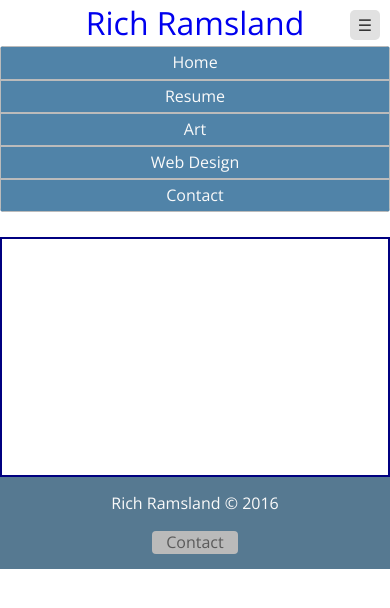
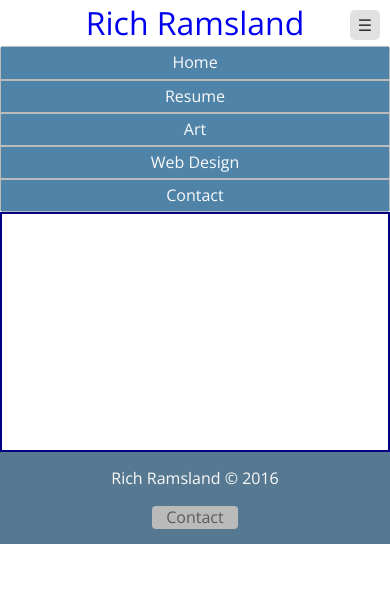
Before and after one commit to RRamsland/rramsland.github.io, a Jekyll site: the page built from index.html, in a window 390 px wide. Shown: the top 608 px of the page. Built offline with Jekyll 4.4.1, drawn with Linux system fonts in a browser that asks for light colours; nearby versions of some CDN libraries; library files that are not in the unit come from our copies.

Commit message:
Added "border" to header on mobile

```diff
--- a/css/main.css
+++ b/css/main.css
@@ -505,10 +505,13 @@
 	.menuButton{
 		display:block;
 	}
+	.header{
+		box-shadow: 0px 0px 5px #ADADAD;
+	}
 	.navbar{
 		background: rgb(80, 131, 168);
 		box-shadow: none;
-		margin-top: 0;
+		margin:0 auto;
 		display:none;
 	}
 	.header-nav li{
```
